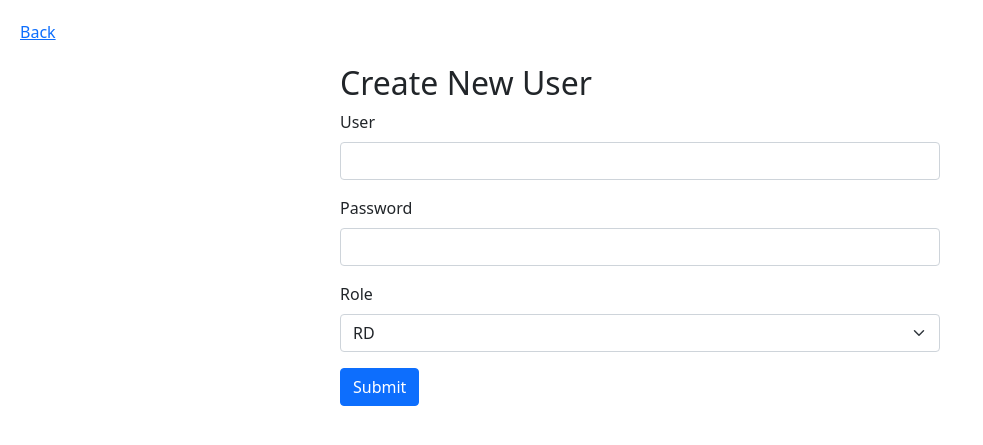
After one commit to shurman/CustomTicketSystem, a Django app: template ticketsys/implement/templates/user_create.html in a window 1280 px wide. The commit adds this page. Shown: the top 445 px of the page, without its empty margins (0-983 px from the left). Run offline with Django 4.2, Linux system fonts and the light colour scheme; the template is opened without the code that fills it, so the values that code supplies are empty.

Commit message:
[20220612] Add create user feature / Fix bugs / Update README

```diff
--- a/ticketsys/implement/templates/ticket_main.html
+++ b/ticketsys/implement/templates/ticket_main.html
@@ -12,9 +12,9 @@
                 <div class="mb-3">
                     <label class="form-label">Type</label>
                     <select class="form-select" id="t_type" name="t_type" {%if ticket and not is_adm%} disabled{%endif%}>
-                        {%if ticket or is_qa %}<option value="0"{% if ticket.t_type == '0' %} selected{%endif%}>Bug</option>{%endif%}
-                        {%if ticket or is_pm %}<option value="1"{% if ticket.t_type == '1' %} selected{%endif%}>Feature Request</option>{%endif%}
-                        {%if ticket or is_qa %}<option value="2"{% if ticket.t_type == '2' %} selected{%endif%}>Test Case</option>{%endif%}
+                        {%if ticket or is_qa or is_adm%}<option value="0"{% if ticket.t_type == '0' %} selected{%endif%}>Bug</option>{%endif%}
+                        {%if ticket or is_pm or is_adm%}<option value="1"{% if ticket.t_type == '1' %} selected{%endif%}>Feature Request</option>{%endif%}
+                        {%if ticket or is_qa or is_adm%}<option value="2"{% if ticket.t_type == '2' %} selected{%endif%}>Test Case</option>{%endif%}
                     </select>
                 </div>
                 <div class="mb-3">
--- /dev/null
+++ b/ticketsys/implement/templates/user_create.html
@@ -0,0 +1,34 @@
+<!DOCTYPE html>
+<html>
+    <head>
+        <link href="https://cdn.jsdelivr.net/npm/bootstrap@5.0.2/dist/css/bootstrap.min.css" rel="stylesheet" integrity="sha384-EVSTQN3/azprG1Anm3QDgpJLIm9Nao0Yz1ztcQTwFspd3yD65VohhpuuCOmLASjC" crossorigin="anonymous">
+        <title>Create User | Ticket System</title>
+    </head>
+    <body>
+        <div style="margin:20px;"><a href="{% url 'user_main' %}">Back</a></div>
+        <div style="max-width:600px; margin:auto;">
+            <h2>Create New User</h2>
+            <form action="{{ request.path }}" method="post">
+                {% csrf_token %}
+                <div class="mb-3">
+                    <label class="form-label">User</label>
+                    <input class="form-control" type="text" name="username" required id="username">
+                </div>
+                <div class="mb-3">
+                    <label class="form-label">Password</label>
+                    <input class="form-control" type="password" name="password" required id="password">
+                </div>
+                <div class="mb-3">
+                    <label class="form-label">Role</label>
+                    <select class="form-select" id="role" name="role">
+                        <option value="RD">RD</option>
+                        <option value="QA">QA</option>
+                        <option value="PM">PM</option>
+                    </select>
+                </div>
+                <input class="btn btn-primary" type="submit" value="Submit" />
+            </form>
+        </div>
+        <script src="https://cdn.jsdelivr.net/npm/bootstrap@5.0.2/dist/js/bootstrap.bundle.min.js" integrity="sha384-MrcW6ZMFYlzcLA8Nl+NtUVF0sA7MsXsP1UyJoMp4YLEuNSfAP+JcXn/tWtIaxVXM" crossorigin="anonymous"></script>
+    </body>
+</html>
--- a/ticketsys/implement/templates/user_main.html
+++ b/ticketsys/implement/templates/user_main.html
@@ -6,7 +6,10 @@
     </head>
     <body style="padding: 16px;">
 	    <div style="text-align:right; margin:10px; 20px;">Hi {{request.user.username}}! <a href="{% url 'user_logout' %}">Logout</a></div>
-	    <div>{%if not is_rd%}<a href="{% url 'ticket_new' %}">New Ticket</a>{%endif%}</div>
+	    <div>
+            {%if not is_rd%}<a href="{% url 'ticket_new' %}">[New Ticket]</a>{%endif%}
+            {%if is_adm%}<a href="{% url 'user_create' %}">[Create User]</a>{%endif%}
+        </div>
 
         <div class="table-responsive">
             <table class="table table-striped">
--- a/ticketsys/ticketsys/urls.py
+++ b/ticketsys/ticketsys/urls.py
@@ -24,5 +24,6 @@ urlpatterns = [
     path('ticket', user_main, name="user_main"),
     path('ticket/new', ticket_new, name="ticket_new"),
     path('ticket/<int:tid>', ticket_show),
+    path('user/new', user_create, name="user_create"),
     path('logout', user_logout, name="user_logout"),
 ]
```
Also changed, not shown: ticketsys/implement/views.py (+22 -0 lines), README.md.
